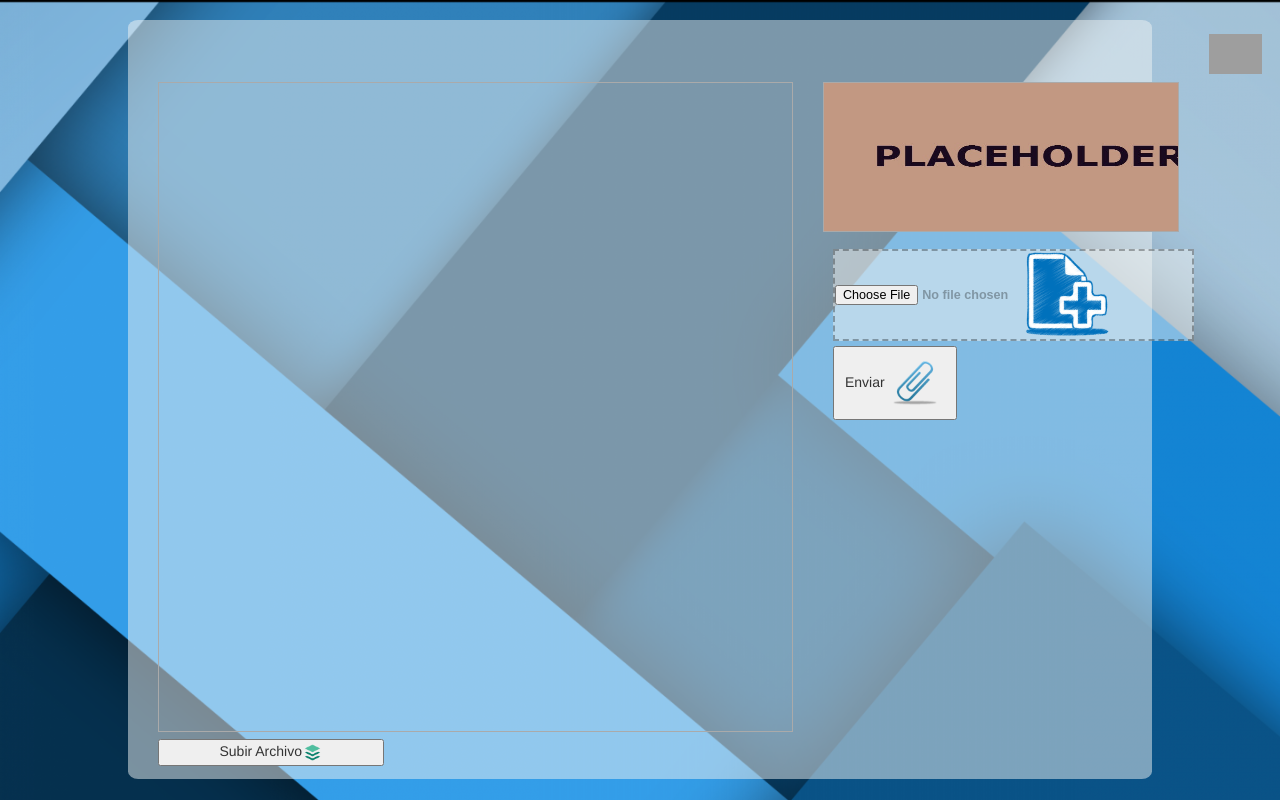
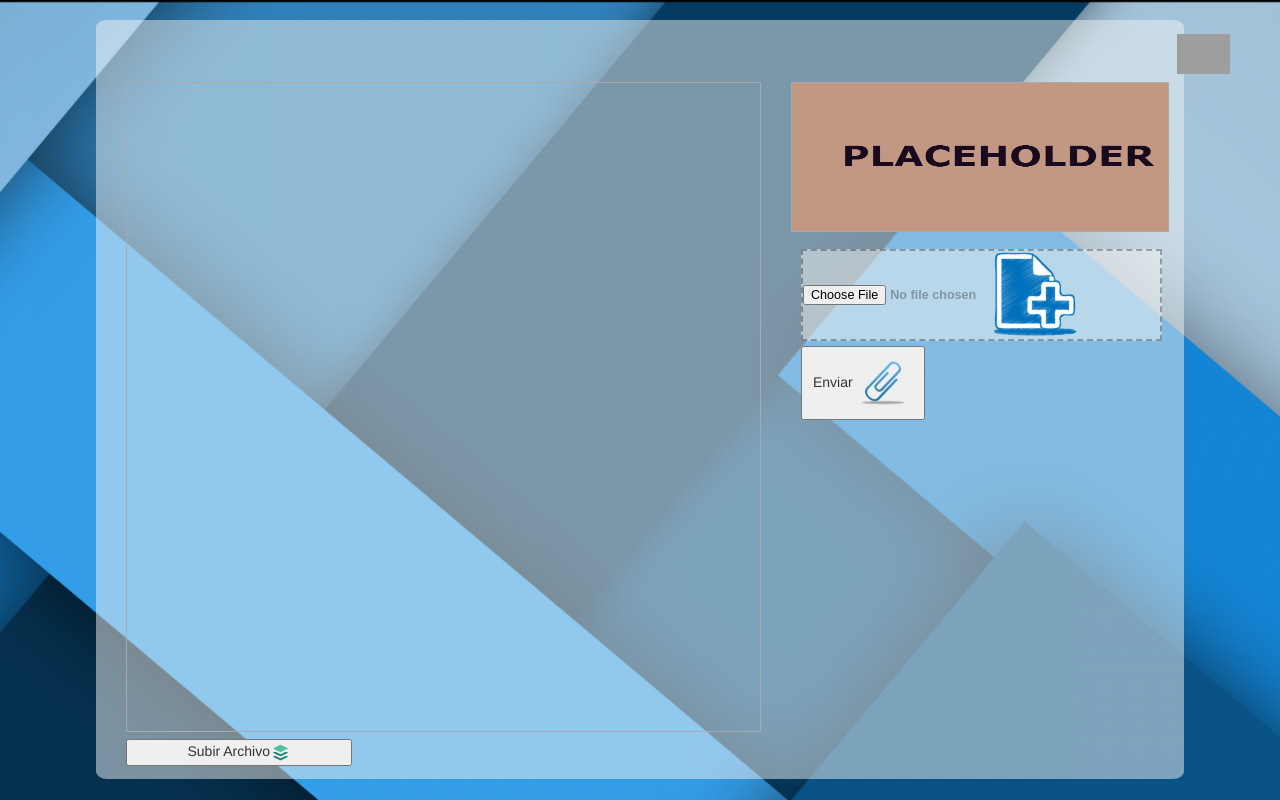
Before and after one commit to DarAkus1420/FCUD, a PHP site: page / in a window 1280 px wide; the page is wider, and only the part inside the window is pictured. Run offline with PHP 8.4, Linux system fonts and the light colour scheme; grey boxes are pictures that could not be loaded.

Commit message:
Cambios de resolución v3
hecho por victor y eduardo

```diff
--- a/Implementacion VUE/estilo.css
+++ b/Implementacion VUE/estilo.css
@@ -1,5 +1,5 @@
 #arquetipos {
-    width: 80%;
+    width: 85%;
     height: 150px;
     border: 1px solid #aaaaaa;
     overflow: scroll;
@@ -46,7 +46,7 @@ body {
 }
 
 #menu {
-    width: 80%;
+    width: 85%;
     margin: auto;
     line-height: 50%;
     background-color: rgba(239, 243, 243, 0.5);
```
